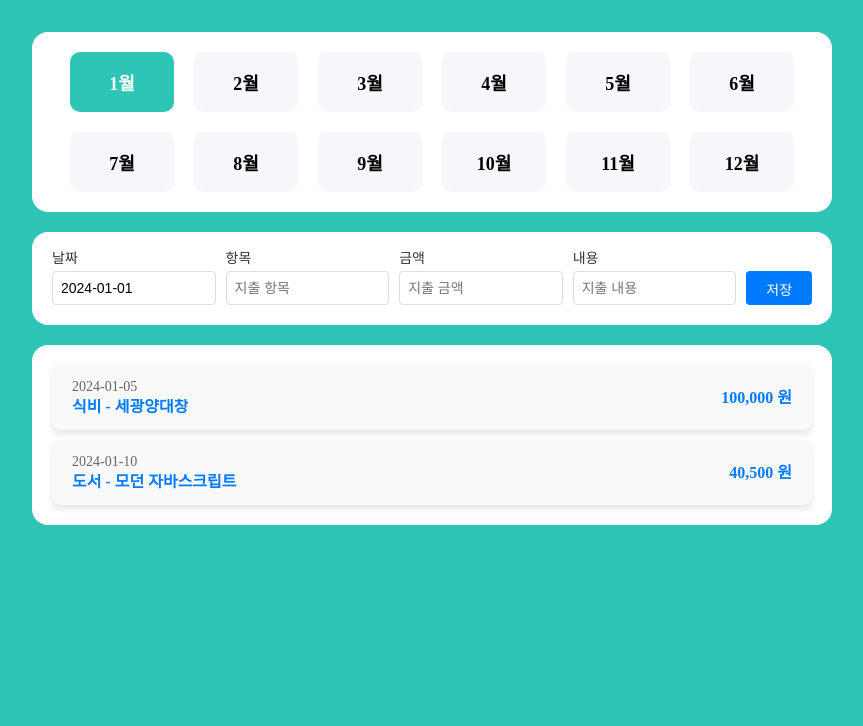
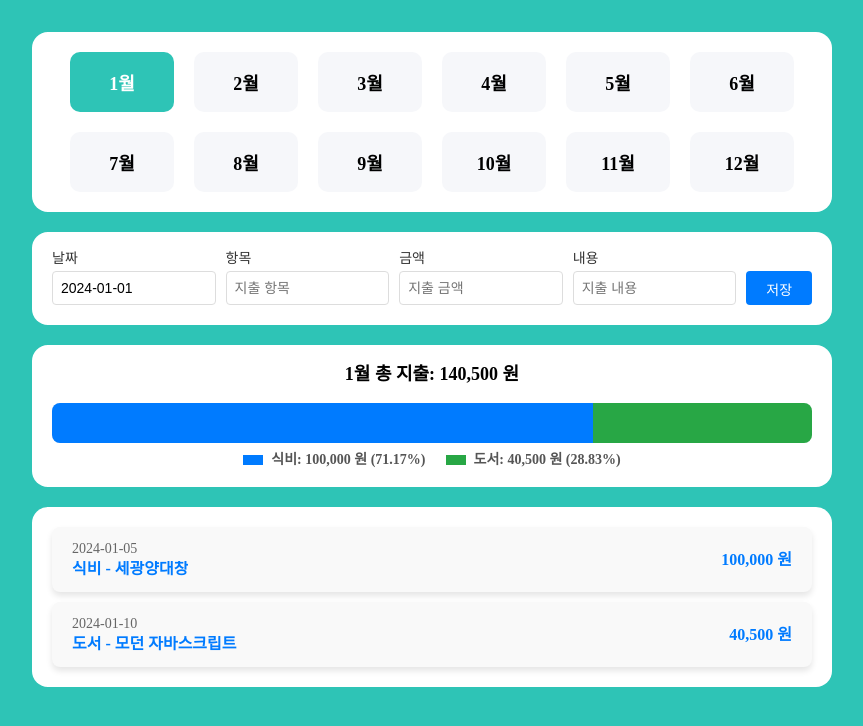
Before and after one commit to youngsupark1/My-Application, a React (Vite) app: page / in a window 1280 px wide. Shown: the top 726 px of the page, without its empty margins (208-1071 px from the left). Built offline with nearby package versions, Linux system fonts and the light colour scheme.

Commit message:
베이스 코드 업데이트

```diff
--- /dev/null
+++ b/src/components/DashBoard.jsx
@@ -0,0 +1,117 @@
+import styled from "styled-components";
+
+const Container = styled.div`
+  padding: 20px;
+  background-color: #ffffff;
+  border-radius: 16px;
+  text-align: center;
+  font-size: 18px;
+  font-weight: bold;
+`;
+
+const SummaryItemContainer = styled.div`
+  display: flex;
+  justify-content: center;
+  gap: 20px;
+  flex-wrap: wrap;
+  margin-top: 10px;
+`;
+
+const SummaryItem = styled.div`
+  display: flex;
+  align-items: center;
+  font-size: 14px;
+  color: #555;
+`;
+
+const ColorBox = styled.div`
+  width: 20px;
+  height: 10px;
+  background-color: ${(props) => props.color};
+  margin-right: 8px;
+`;
+
+const BarContainer = styled.div`
+  display: flex;
+  align-items: center;
+  margin-top: 20px;
+  height: 40px;
+  background-color: #e9ecef;
+  border-radius: 8px;
+  overflow: hidden;
+`;
+
+const BarSegment = styled.div`
+  height: 100%;
+  background-color: ${(props) => props.color};
+  width: ${(props) => props.width}%;
+  transition: width 0.2s ease-in-out;
+`;
+
+const getColor = (index) => {
+  const colors = ["#007bff", "#28a745", "#dc3545", "#ffc107", "#17a2b8"];
+  return colors[index % colors.length];
+};
+
+export default function DashBoard({ month, filteredExpenses }) {
+  const totalAmount = filteredExpenses.reduce(
+    (sum, expense) => sum + expense.amount,
+    0
+  );
+
+  const itemizedTotals = filteredExpenses.reduce((acc, expense) => {
+    if (acc[expense.item]) {
+      acc[expense.item] += expense.amount;
+    } else {
+      acc[expense.item] = expense.amount;
+    }
+    return acc;
+  }, {});
+
+  const sortedItems = Object.entries(itemizedTotals).sort(
+    (a, b) => b[1] - a[1]
+  );
+
+  const top4Items = sortedItems.slice(0, 4);
+  const otherItemsTotal = sortedItems
+    .slice(4)
+    .reduce((sum, [, amount]) => sum + amount, 0);
+
+  return (
+    <Container>
+      {month}월 총 지출: {totalAmount.toLocaleString()} 원
+      <BarContainer>
+        {top4Items.map(([item, amount], index) => {
+          const percentage = ((amount / totalAmount) * 100).toFixed(2);
+          return (
+            <BarSegment key={item} color={getColor(index)} width={percentage} />
+          );
+        })}
+        {otherItemsTotal > 0 && (
+          <BarSegment
+            color={getColor(4)}
+            width={((otherItemsTotal / totalAmount) * 100).toFixed(2)}
+          />
+        )}
+      </BarContainer>
+      <SummaryItemContainer>
+        {top4Items.map(([item, amount], index) => {
+          const percentage = ((amount / totalAmount) * 100).toFixed(2);
+          return (
+            <SummaryItem key={item}>
+              <ColorBox color={getColor(index)} />
+              {item}: {amount.toLocaleString()} 원 ({percentage}%)
+            </SummaryItem>
+          );
+        })}
+        {otherItemsTotal > 0 && (
+          <SummaryItem>
+            <ColorBox color={getColor(4)} />
+            기타: {otherItemsTotal.toLocaleString()} 원 (
+            {((otherItemsTotal / totalAmount) * 100).toFixed(2)}%)
+          </SummaryItem>
+        )}
+      </SummaryItemContainer>
+    </Container>
+  );
+}
--- a/src/components/ExpenseList.jsx
+++ b/src/components/ExpenseList.jsx
@@ -1,6 +1,15 @@
 import { Section } from "../pages/Home";
 import styled from "styled-components";
 import { useNavigate } from "react-router-dom";
+
+const NoExpenseMessage = styled.div`
+  text-align: center;
+  font-size: 16px;
+  color: #888;
+  padding: 20px;
+  background-color: #f9f9f9;
+  border-radius: 8px;
+`;
 
 const ExpenseItemList = styled.div`
   display: flex;
@@ -65,6 +74,9 @@ export default function ExpenseList({ expenses }) {
 
   return (
     <Section>
+      {expenses.length === 0 ? (
+        <NoExpenseMessage>지출이 없습니다.</NoExpenseMessage>
+      ) : (
         <ExpenseItemList>
           {expenses.map((expense) => (
             <ExpenseItem
@@ -81,6 +93,7 @@ export default function ExpenseList({ expenses }) {
             </ExpenseItem>
           ))}
         </ExpenseItemList>
+      )}
     </Section>
   );
 }
--- a/src/pages/Home.jsx
+++ b/src/pages/Home.jsx
@@ -4,6 +4,7 @@ import MonthNavigation from "../components/MonthNavigation";
 import ExpenseList from "../components/ExpenseList";
 import CreateExpense from "../components/CreateExpense";
 import { useSelector } from "react-redux";
+import DashBoard from "../components/DashBoard";
 
 const Container = styled.main`
   max-width: 800px;
@@ -32,6 +33,7 @@ export default function Home() {
     <Container>
       <MonthNavigation month={month} setMonth={setMonth} />
       <CreateExpense month={month} />
+      <DashBoard month={month} filteredExpenses={filteredExpenses} />
       <ExpenseList expenses={filteredExpenses} />
     </Container>
   );
```
Lines whose indentation alone changed are shown as unchanged.
